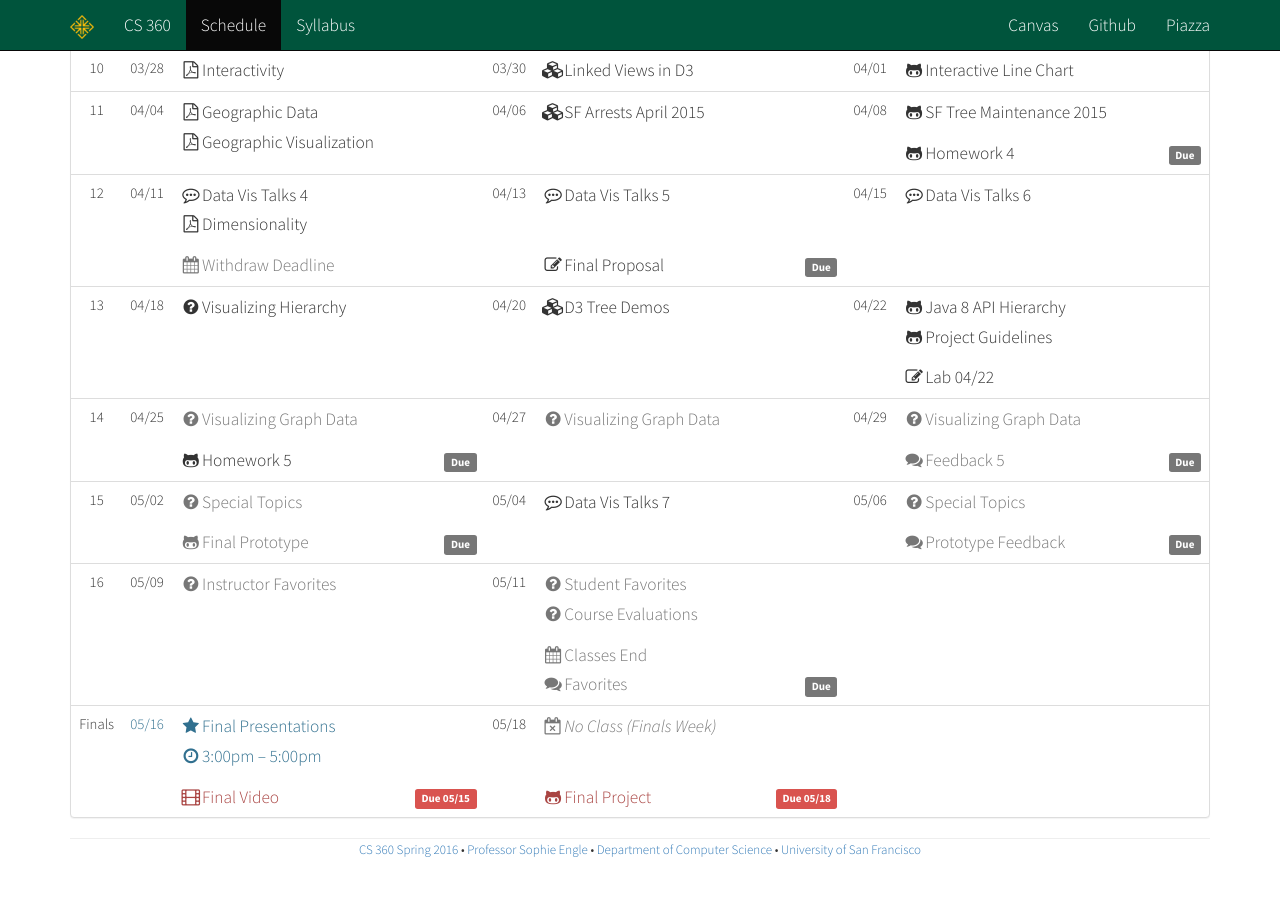
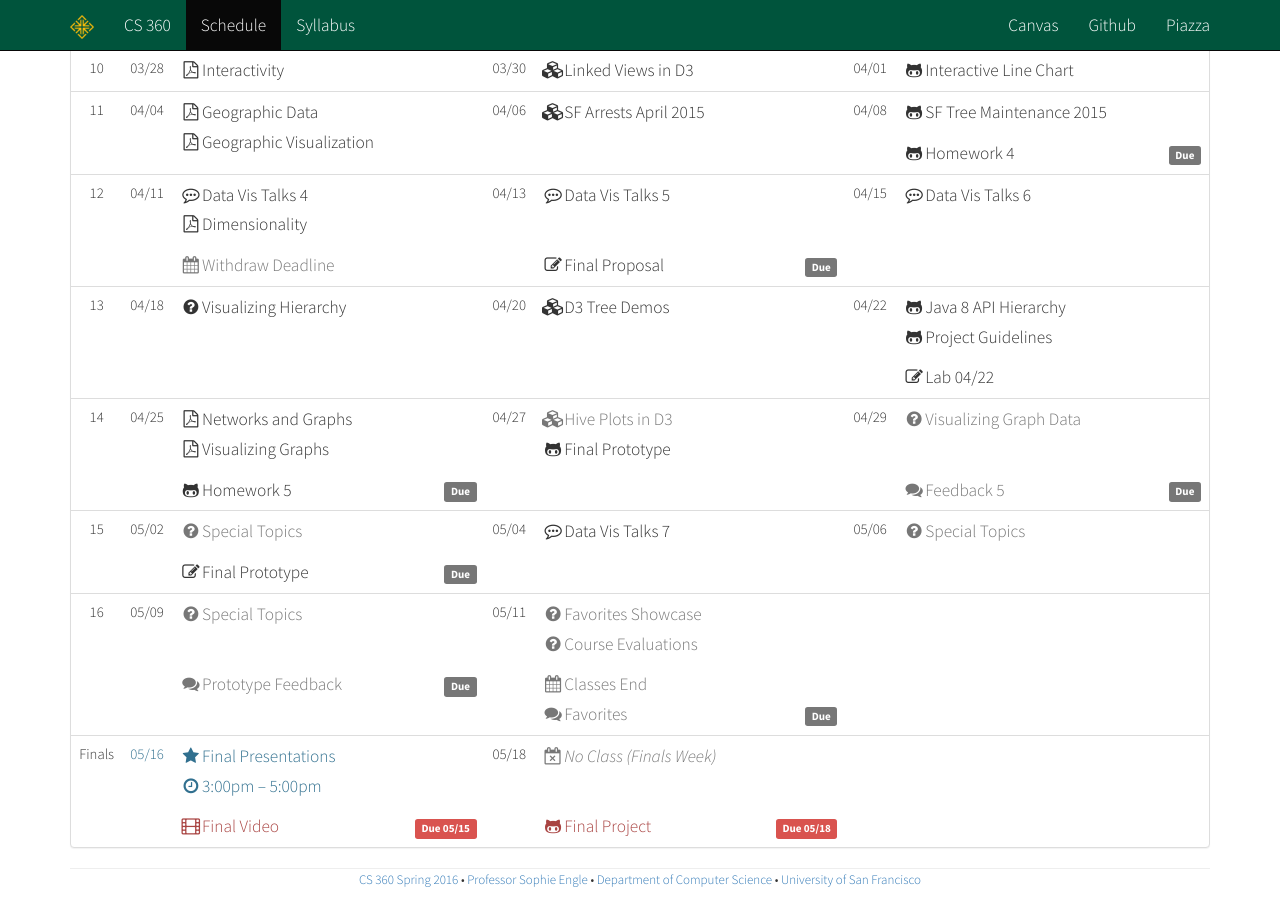
Before and after one commit to usf-cs360-2016/usf-cs360-2016.github.io, a Jekyll site: the page built from schedule.html, in a window 1280 px wide and 900 px high, scrolled down 1228 px. Built offline with Jekyll 4.4.1, drawn with Linux system fonts in a browser that asks for light colours; nearby versions of some CDN libraries; before the commit the page ends 2098 px from its top, so only the background shows below that.

Commit message:
Adding graph links.

```diff
--- a/_data/schedule.yml
+++ b/_data/schedule.yml
@@ -530,9 +530,12 @@
     - class : 2016-04-25 # monday
       style : false
       notes :
-        - name  : "Visualizing Graph Data"
-          style : "text-muted"
-          icon  : "fa-question-circle"
+        - name  : "Networks and Graphs"
+          icon  : "fa-file-pdf-o"
+          link  : "https://drive.google.com/open?id=0BxYofk0iB_upemJwcHpSYmNFSlU"
+        - name  : "Visualizing Graphs"
+          icon  : "fa-file-pdf-o"
+          link  : "https://drive.google.com/open?id=0BxYofk0iB_upUVRZNjBBS05zRFk"
       dates :
         - name  : "Homework 5"
           icon  : "fa-github-alt"
@@ -542,9 +545,12 @@
     - class : 2016-04-27 # wednesday
       style : false
       notes :
-        - name  : "Visualizing Graph Data"
+        - name  : "Hive Plots in D3"
+          icon  : "fa-cubes"
           style : "text-muted"
-          icon  : "fa-question-circle"
+        - name  : "Final Prototype"
+          link  : "https://github.com/usf-cs360-2016/templates-cs360/blob/gh-pages/project/prototype.md"
+          icon  : "fa-github-alt"
       dates : false
     # ---------------------------------
     - class : 2016-04-29 # friday
@@ -571,8 +577,8 @@
           icon  : "fa-question-circle"
       dates :
         - name  : "Final Prototype"
-          style : "text-muted"
-          icon  : "fa-github-alt"
+          link  : "https://usfca.instructure.com/courses/1558949/assignments/6582151"
+          icon  : "fa-pencil-square-o"
           label : "Due"
     # ---------------------------------
     - class : 2016-05-04 # wednesday
@@ -589,11 +595,8 @@
         - name  : "Special Topics"
           style : "text-muted"
           icon  : "fa-question-circle"
-      dates :
-        - name  : "Prototype Feedback"
-          style : "text-muted"
-          icon  : "fa-comments"
-          label : "Due"
+      dates : false
+
 # =====================================
 - week  : 16
   style : false
@@ -602,15 +605,19 @@
     - class : 2016-05-09 # monday
       style : false
       notes :
-        - name  : "Instructor Favorites"
+        - name  : "Special Topics"
           style : "text-muted"
           icon  : "fa-question-circle"
-      dates : false
+      dates :
+        - name  : "Prototype Feedback"
+          style : "text-muted"
+          icon  : "fa-comments"
+          label : "Due"
     # ---------------------------------
     - class : 2016-05-11 # wednesday
       style : false
       notes :
-        - name  : "Student Favorites"
+        - name  : "Favorites Showcase"
           style : "text-muted"
           icon  : "fa-question-circle"
         - name  : "Course Evaluations"
```
